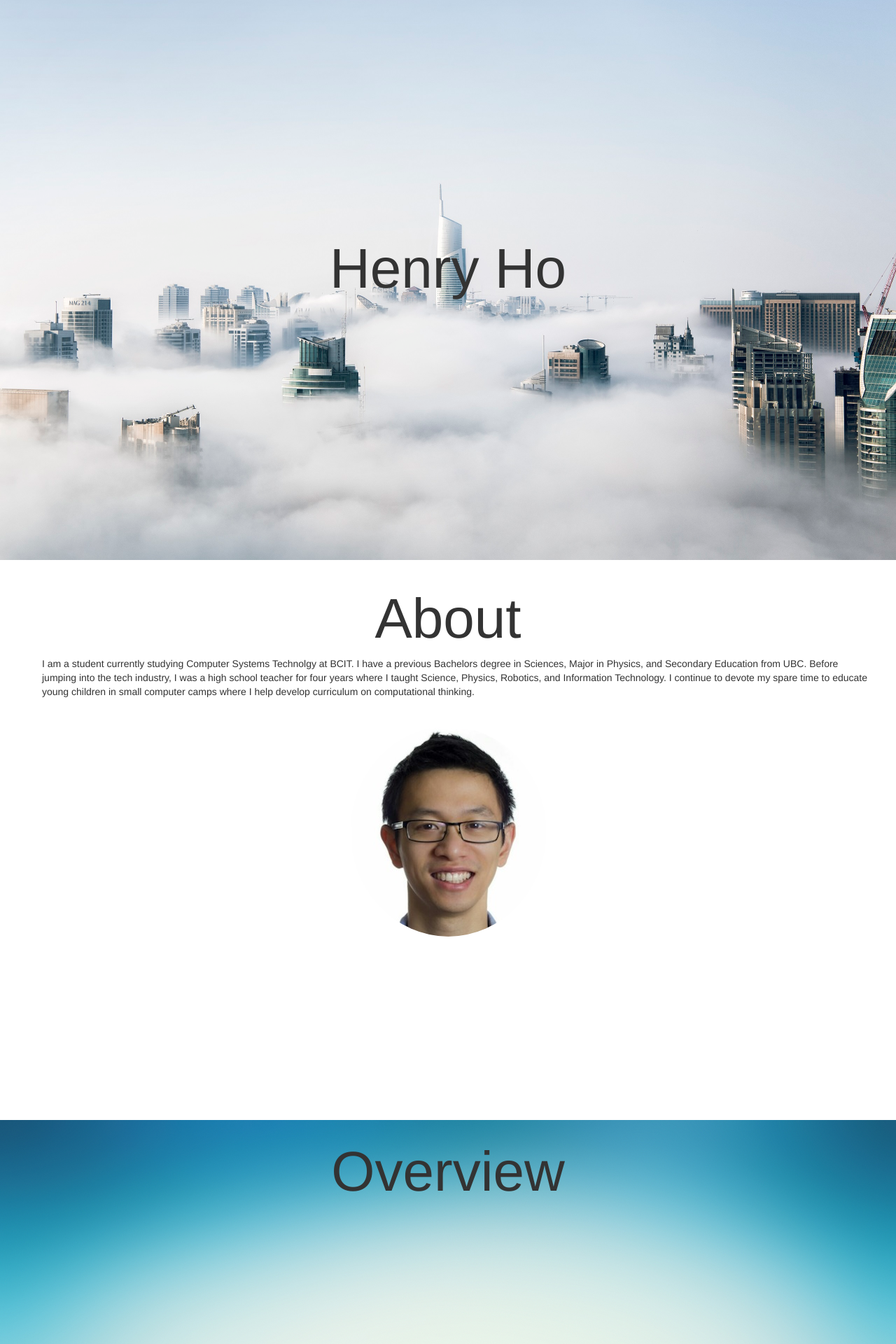
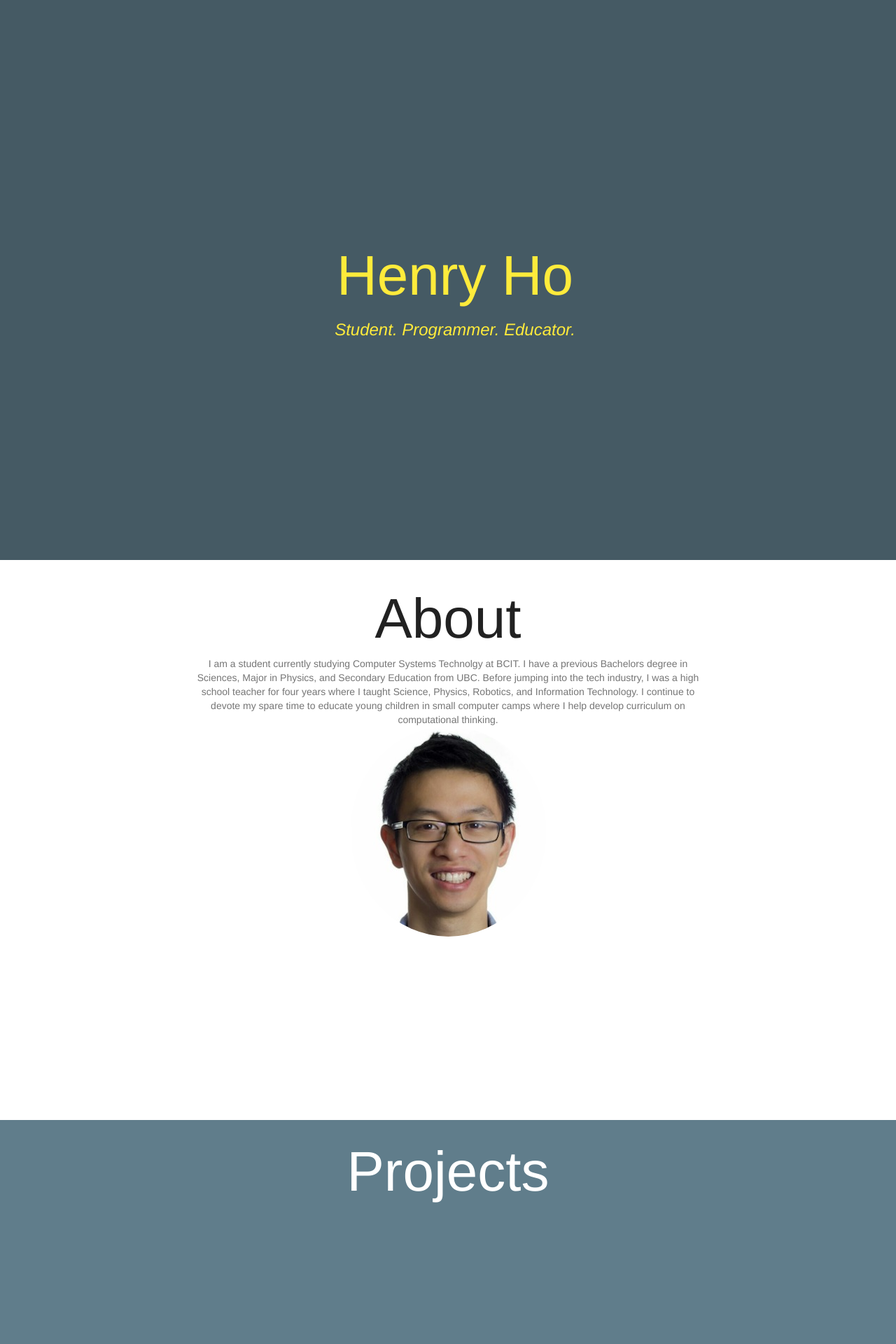
Before and after one commit to hchho/henryho.github.io, a PHP site: page / in a window 1280 px wide. Shown: the top 1920 px of the page at 70% size. Run offline with PHP 8.4, Linux system fonts and the light colour scheme; some libraries are stand-ins or nearby versions.

Commit message:
Changed background theme

```diff
--- a/css/custom.css
+++ b/css/custom.css
@@ -3,6 +3,7 @@ body, html, main {
 /*    min-height: 100%;*/
     height: 100%;
     margin: 0;
+    color: #212121;
 }
 
 div {
@@ -10,26 +11,30 @@ div {
     padding: 10px;
 }
 
-h1#title {
+div#title {
     /* text-align: center; */
     /* padding: -10px; */
      position: absolute;
     top: 40%;
-    left: 20%;
-    width: 60%;
+/*    left: 50%;*/
+    width: 100%;
+    color: #FFEB3B;
 }
 
-h1 {
+h1, h3 {
     text-align: center;
 }
 
 p {
-    margin: 10px 10px 40px 40px;
+    margin: 0 auto;
+    width: 60%;
+    text-align: center;
+    color: #757575;
 }
 
 img#profile {
     display: block;
-    margin: 0 auto;
+    margin: auto;
 }
 
 @media only screen and (min-width: 992px) {
@@ -55,13 +60,16 @@ img#profile {
 }
 
 .cd-fixed-bg.cd-bg-1 {
-    background-image: url("../images/bg.jpeg");
+/*    background-image: url("../images/bg.jpeg");*/
+    background-color: #455A64;
 }
 .cd-fixed-bg.cd-bg-2 {
-    background-image: url("../images/bg2.jpg");
+/*    background-image: url("../images/bg2.jpg");*/
+    background-color: #607D8B;
+    color: white;
 }
 .cd-fixed-bg.cd-bg-3 {
-    background-image: url("../images/bg.jpeg");
+/*    background-image: url("../images/bg.jpeg");*/
 }
 .cd-fixed-bg.cd-bg-4 {
     background-image: url("../images/bg.jpeg");
@@ -72,9 +80,9 @@ img#profile {
 }
 
 .cd-color-1 {
-    background-color: white;
+    background-color: #FFFFFF;
 }
 
 .cd-color-2 {
-    background-color: whitesmoke;
+    background-color: #CFD8DC;
 }
--- a/index.html
+++ b/index.html
@@ -2,7 +2,7 @@
 <html>
 
     <head>
-        <title>Test page</title>
+        <title>Henry Ho</title>
         <link rel="stylesheet" type="text/css" href="css/bootstrap.min.css" />
         <link rel="stylesheet" type="text/css" href="css/custom.css" />
         <script src="https://raw.githubusercontent.com/jquery-backstretch/jquery-backstretch/master/jquery.backstretch.min.js"></script>
@@ -14,7 +14,10 @@
 
         <main>
             <div class="section cd-fixed-bg cd-bg-1">
-                <h1 id="title">Henry Ho</h1>
+                <div id="title">
+                <h1>Henry Ho</h1>
+                <h3><em>Student. Programmer. Educator.</em></h3>
+                </div>
             </div>
             <div class="section cd-scrolling-bg cd-color-1">
                 <div class="cd-container" id="about">
@@ -26,10 +29,11 @@
                 </div>
             </div>
             <div class="section cd-fixed-bg cd-bg-2">
-                <h1>Overview</h1>
+                <h1>Projects</h1>
             </div>
             <div class="cd-scrolling-bg cd-color-2">
                 <div class="section cd-container">
+                    <h1>Contact</h1>
                     <p>
                         Lorem ipsum dolor sit amet, consectetur adipisicing elit. Dolore incidunt suscipit similique, dolor corrupti cumque qui consectetur
                         autem laborum fuga quas ipsam doloribus sequi...
```
